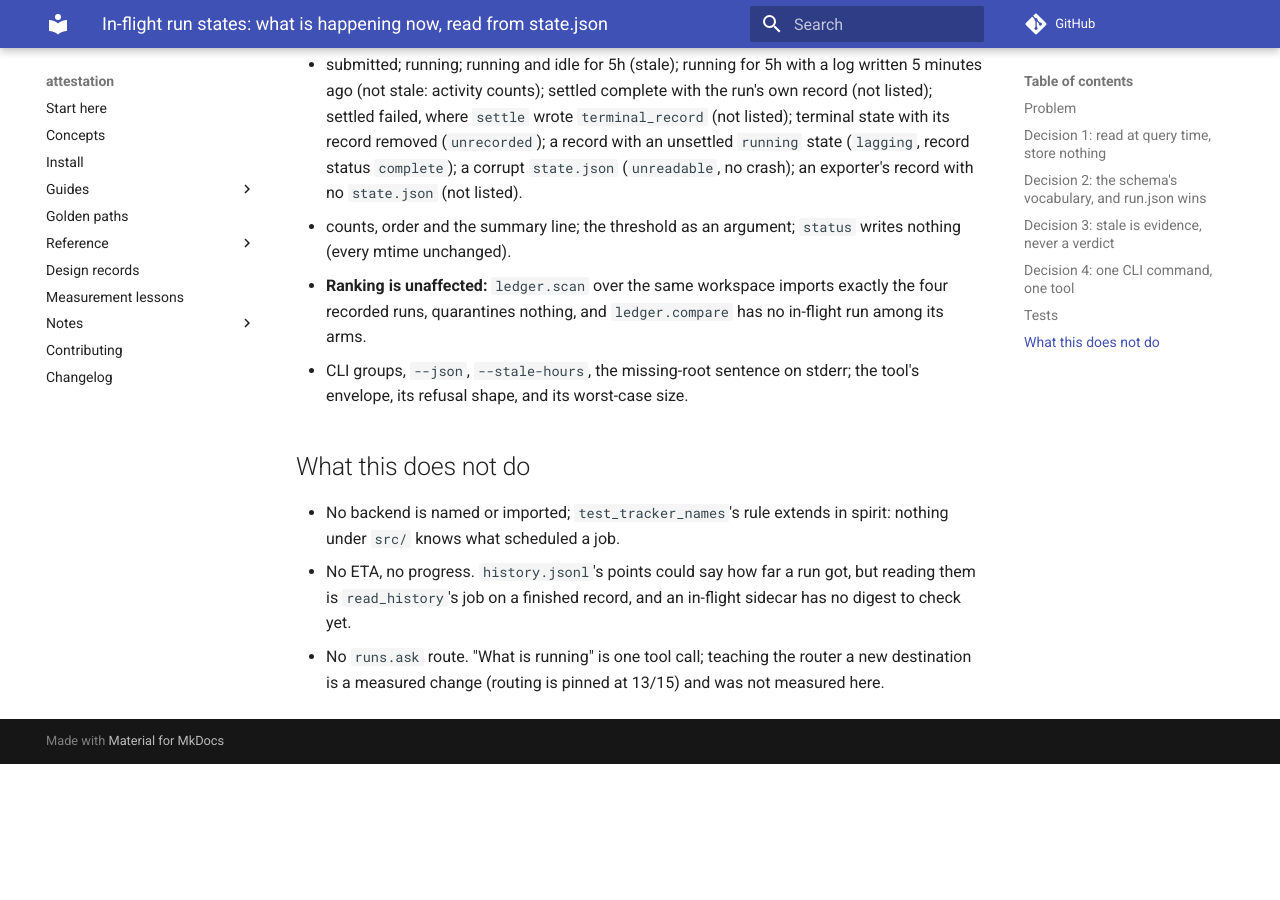
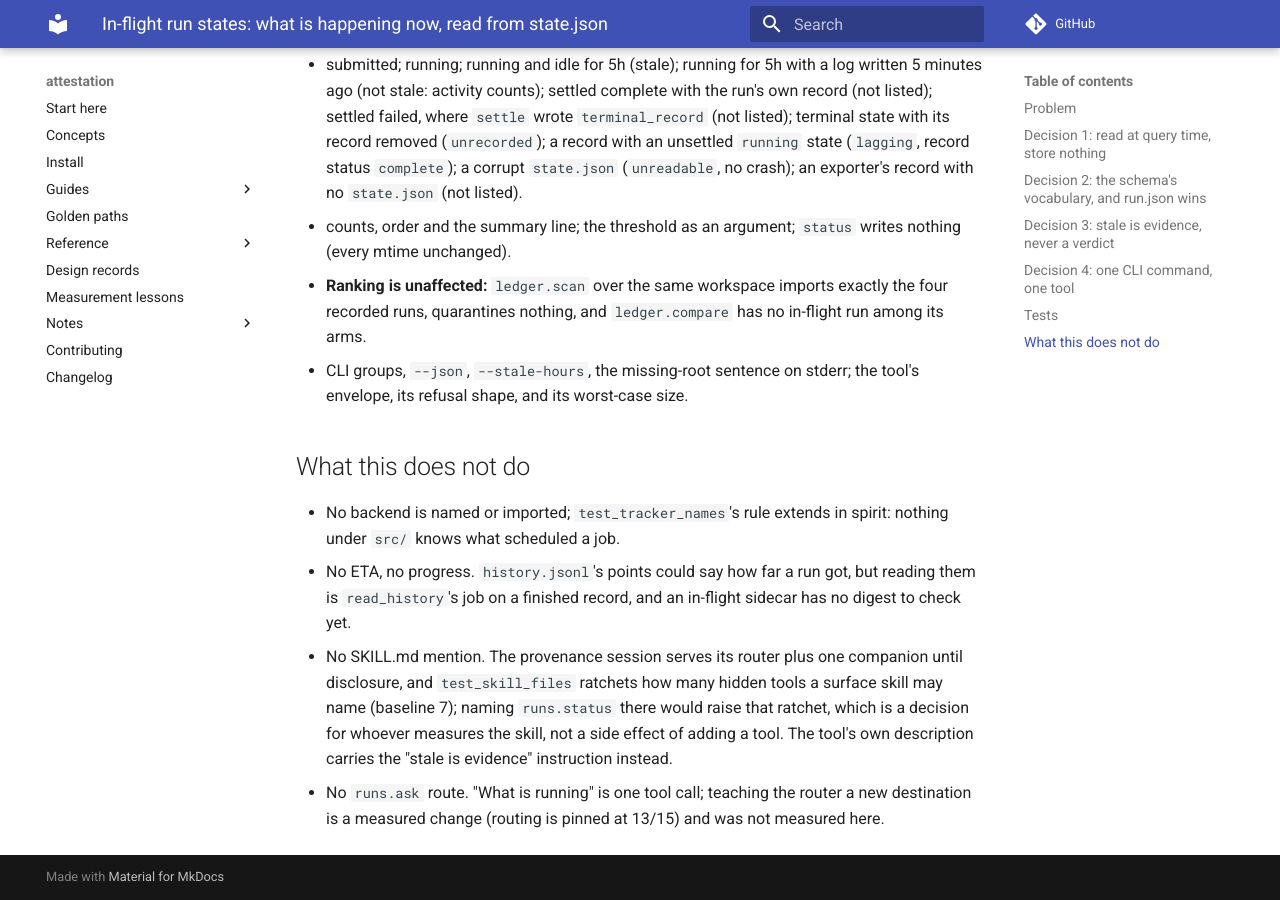
Before and after one commit to mgoldey/attestation, an MkDocs documentation site: the page built from docs/superpowers/specs/2026-11-20-in-flight-run-states-design.md, in a window 1280 px wide and 900 px high, scrolled down 3845 px. Built offline with MkDocs 1.6.1 and Material for MkDocs 9.7.7, drawn with Linux system fonts in a browser that asks for light colours; comment, search, counter and statistics services are not loaded; before the commit the page ends 4609 px from its top, so only the background shows below that.

Commit message:
runs.status: schema minimum, flow coverage, skill ratchet kept
Found by the full gate after rebasing onto 54554ef:

- stale_hours declared gt=0, which the schema guard does not read as a
  minimum; ge=0.01 states one an MCP client can enforce.
- examples/flows/mcp_e2e.py calls runs.status on the committed workspace
  (no state.json there: "0 in flight", ok), so the every-served-tool and
  per-surface plan checks cover it; the agents golden path's pinned count
  moves 19 -> 20 calls.
- The provenance SKILL.md paragraph is withdrawn: the deployed session
  hides runs.status until disclosure and test_skill_files ratchets hidden
  names at 7. The spec records why.

Co-Authored-By: Claude Opus 5.5 <noreply@anthropic.com>
Claude-Session: https://claude.ai/code/session_012EupEQc5AX7MxGwPUCzYgA

```diff
--- a/docs/superpowers/specs/2026-11-20-in-flight-run-states-design.md
+++ b/docs/superpowers/specs/2026-11-20-in-flight-run-states-design.md
@@ -185,6 +185,12 @@ producers write:
 - No ETA, no progress. `history.jsonl`'s points could say how far a run got,
   but reading them is `read_history`'s job on a finished record, and an
   in-flight sidecar has no digest to check yet.
+- No SKILL.md mention. The provenance session serves its router plus one
+  companion until disclosure, and `test_skill_files` ratchets how many
+  hidden tools a surface skill may name (baseline 7); naming `runs.status`
+  there would raise that ratchet, which is a decision for whoever measures
+  the skill, not a side effect of adding a tool. The tool's own description
+  carries the "stale is evidence" instruction instead.
 - No `runs.ask` route. "What is running" is one tool call; teaching the
   router a new destination is a measured change (routing is pinned at 13/15)
   and was not measured here.
```
Also changed, not shown: examples/agents/README.md (+1 -1 lines), src/attestation/skills/attestation-provenance/SKILL.md (+0 -6 lines), 2 other files.
